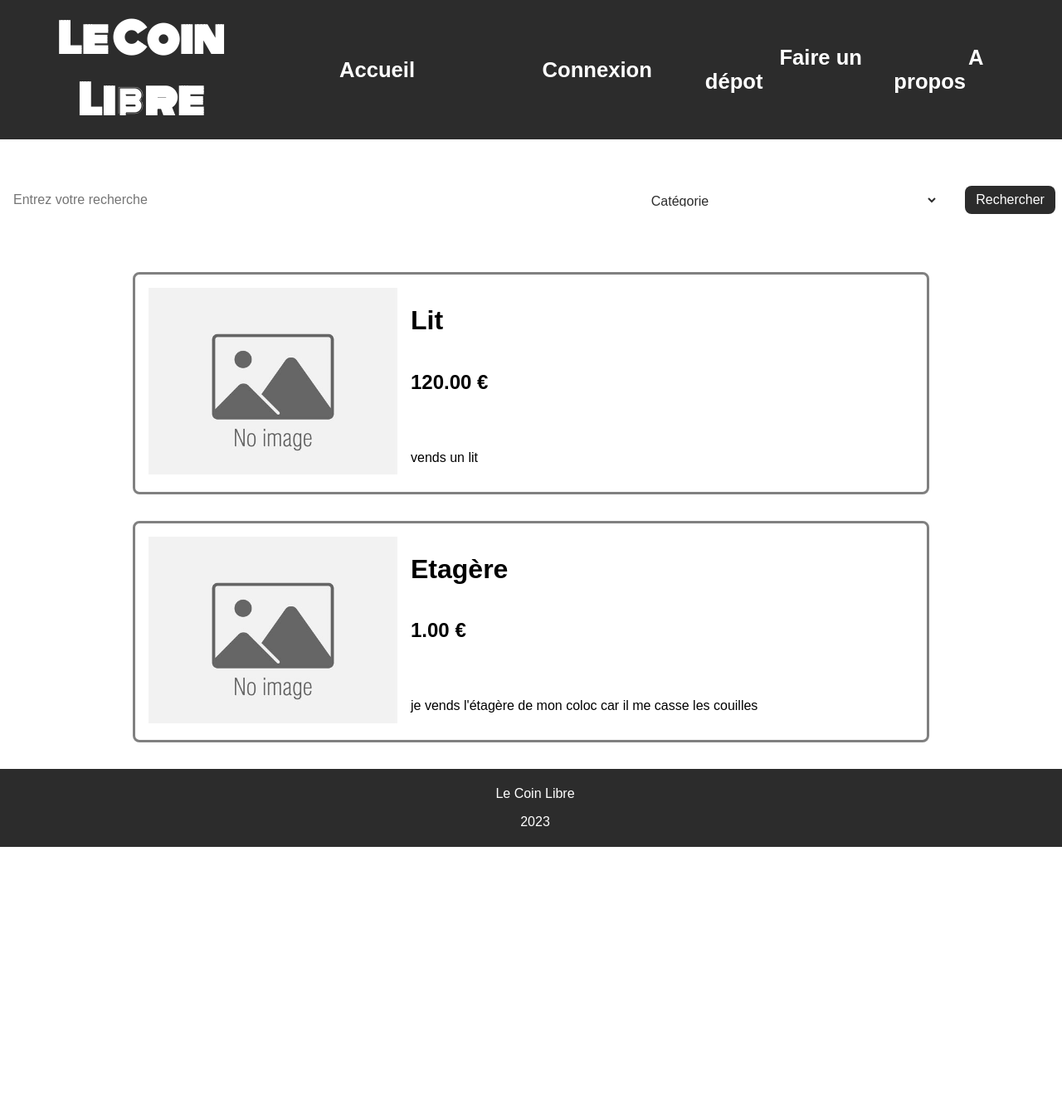
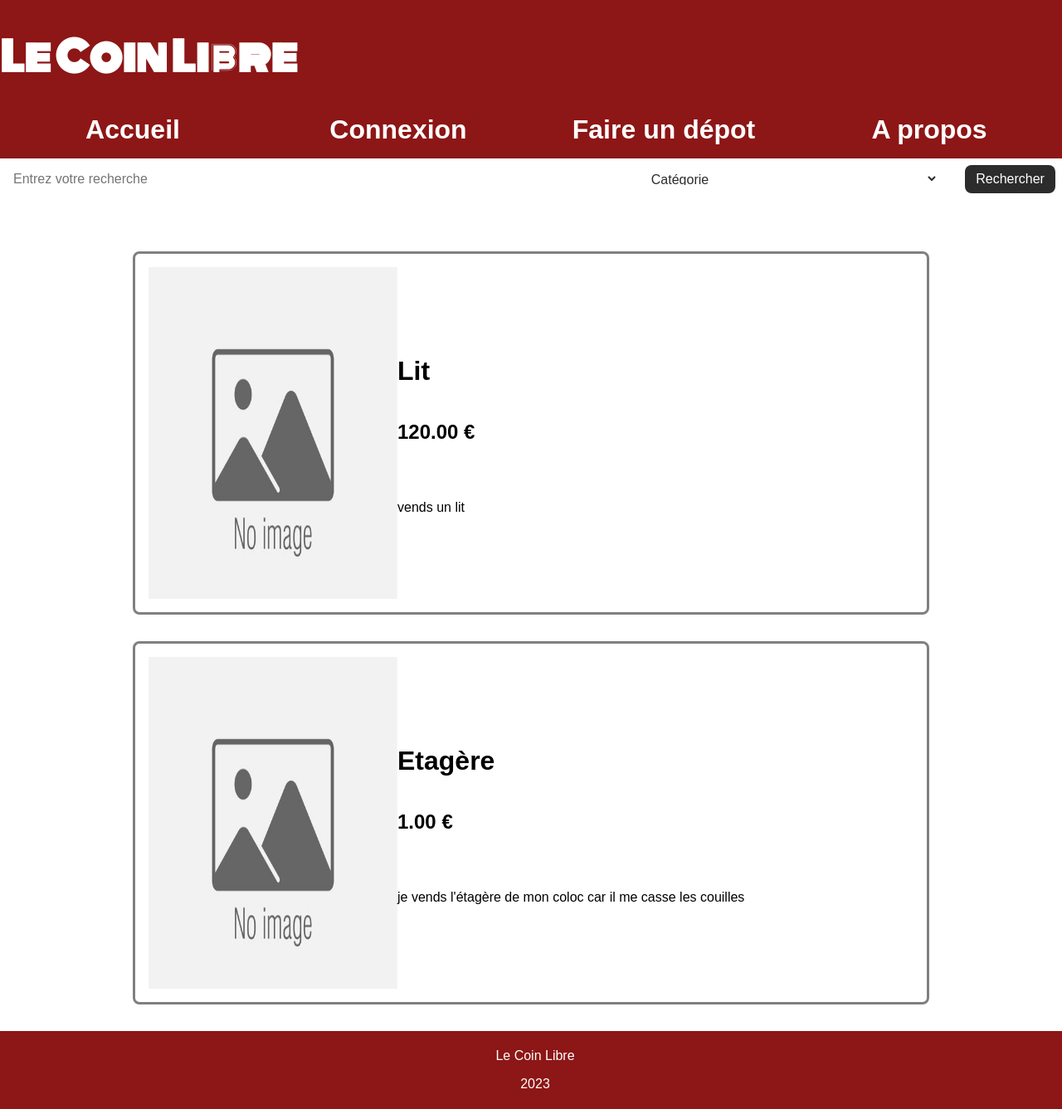
Before and after one commit to dreyze34/le_coin_libre, a Django app: page / in a window 1280 px wide. Shown: the whole page at 83% size. Before the commit the page ends 1021 px from the top, so only its background shows below. Run offline with Django 4.2, Linux system fonts and the light colour scheme; data comes from the database, SQL or seed files in the repository; both versions use the stored data as it was after the commit.

Commit message:
modification du style page produit et restructuration du CSS

```diff
--- a/le_coin_libre/store/models.py
+++ b/le_coin_libre/store/models.py
@@ -3,6 +3,7 @@ from datetime import date
 from django.db import models
 from django.db import models
 from django.contrib.auth.models import AbstractUser, BaseUserManager
+from unidecode import unidecode
 
 
 
--- a/le_coin_libre/store/static/styles.css
+++ b/le_coin_libre/store/static/styles.css
@@ -1,3 +1,8 @@
+/*Général*/
+a{
+    text-decoration: none;
+    color:black;
+}
 body {
     background-color: white;
     font-family: 'Vina Sans', sans-serif;
@@ -5,26 +10,55 @@ body {
     padding: 0;
 }
 
-.titre{
-    text-align: center;
-    font-size:1.5em;
-}
+/* Header */
 header {
-    display:flex;
-    justify-content: space-between;
-    align-items: center;
-    background-color: #2c2c2c;
+    display: flex;
+    background-color: rgb(141, 22, 22);
     color: white;
     font-family: 'Monoton', sans-serif;
-    padding: 20px;
     font-size: 2em;
     font-weight: bold;
     margin: 0;
-    height: 4em;
+    height: fit-content;
+    flex-direction: column;
+    align-items: baseline;
+}
+.titre {
+    font-size: 1.5em;
 }
 
+nav {
+    display: grid;
+    font-family: 'Vina Sans', sans-serif;
+    flex-wrap: wrap;
+    grid-template-columns: 1fr 1fr 1fr 1fr;
+    width: 100%;
+}
+
+.bouton_accueil a {
+    padding-left: 0.5em;
+    padding-right: 0.5em;
+    border-radius: 0.5em;
+    color: white;
+    margin: 0;
+}
+
+.bouton_accueil {
+    margin-left: auto;
+    margin-right: auto;
+    margin-bottom: 0.5em;
+    font-family: 'Montserrat', sans-serif;
+}
+
+
+.bouton_accueil a:hover {
+    background-color: rgba(255, 255, 255, 0.1);
+    border: 2px solid white;
+}
+
+/* Footer */
 footer{
-    background-color: #2c2c2c;
+    background-color: rgb(141, 22, 22);
     font-family: 'Vina Sans', sans-serif;
     color : white;
     text-align: center;
@@ -35,44 +69,69 @@ footer{
     margin-bottom: 0;
 }
 
-nav {
-    display: flex;
-    flex-direction: row;
-    font-family: 'Vina Sans', sans-serif;
-    justify-content: space-around;
-    width : fit-content;
-    align-items: center;
-    font-size: 0.8em;
+/* Page produit */
+
+
+.bloc_produit_seul{
+    margin: 2em;
+    padding: 2em;
+    border: 0.5em solid rgb(186, 186, 186);
+    border-radius: 2em;
 }
 
-
-.bouton_accueil a {
-    padding-left: 0.5em;
-    padding-right: 0.5em;
-    border-radius: 0.5em;
-    font-family: 'Montserrat', sans-serif;
-    font-size: 1em;
-    text-decoration: none;
-    color: white;
-    background-color: transparent;
-    /*border: 2px solid white;*/
-    margin-left:3em;
-    margin-right:2em;
-}
-
-.bouton_accueil a:hover {
-    color: white;
-    background-color: rgba(255, 255, 255, 0.1);
-    border: 2px solid white;
-}
-
-form {
+.photo_produit {
     display: flex;
     flex-direction: row;
     align-items: center;
     justify-content: center;
-    margin-top: 3em;
+    height: 25em;
+    flex-wrap: nowrap;
 }
+
+.photo_produit img {
+    height:100%;
+}
+
+.photo_produit button{
+    background-color: #2c2c2c;
+    height:100%;
+    width:2em;
+    color : white;
+}
+
+.button_gauche{
+    border-start-start-radius: 2em;
+    border-end-start-radius: 2em;
+}
+
+.button_droite{
+    border-start-end-radius: 2em;
+    border-end-end-radius: 2em;
+}
+
+.date_seul{
+
+}
+
+.titre_seul{
+
+}
+
+.description_produit_seul{
+}
+
+.prix_seul{
+}
+
+.barre{
+    border:rgb(186, 186, 186) solid 0.1em;
+    border-radius: 0.5em;
+}
+
+
+
+/* Page accueil */
+
 
 .rechercher {
     background-color: #2c2c2c;
@@ -84,6 +143,7 @@ form {
     font-family: 'Montserrat', sans-serif;
     font-size: 1em;
 }
+
 
 .bloc_produit{
     display: flex;
@@ -123,9 +183,6 @@ select{
     height:2em;
 }
 
-select.hover{
-
-}
 
 .bloc_produit{
     display: grid;
@@ -143,9 +200,6 @@ select.hover{
     height: fit-content;
 }
 
-.photo_produit{
-    margin-right:1em;
-}
 
 .description_produit{
     display: flex;
@@ -168,6 +222,7 @@ select.hover{
     margin-top: 3em;
     margin-bottom: 3em;
 }
+
 /*Page à propos*/
 
 .section {
--- a/le_coin_libre/store/templates/store/header.html
+++ b/le_coin_libre/store/templates/store/header.html
@@ -4,43 +4,10 @@
     <head>
 
         <title> Le Coin Libre </title>
-        <link href="{% static 'styles.css' %}" rel="stylesheet" type="text/css" >
+        <link href="{% static 'styles.css' %}" rel="stylesheet">
         <link rel="preconnect" href="https://fonts.googleapis.com">
         <link rel="preconnect" href="https://fonts.gstatic.com" crossorigin>
         <link href="https://fonts.googleapis.com/css2?family=Monoton&family=Roboto&display=swap" rel="stylesheet">
-        <style>
-            /* Supprime le soulignement par défaut et change la couleur du texte du lien */
-            a {
-                text-decoration: none;
-                color: black; /* Vous pouvez définir la couleur que vous préférez */
-            }
-            #changeButtonPlus {
-                background-color: #525452; /* Couleur de fond du bouton */
-                color: white; /* Couleur du texte du bouton */
-                border: none; /* Supprimer la bordure du bouton */
-                padding: 10px 20px; /* Espacement intérieur du bouton */
-                text-align: center;
-                text-decoration: none;
-                display: inline-block;
-                font-size: 16px;
-                margin: 4px 2px;
-                cursor: pointer;
-                border-radius: 4px; /* Bords arrondis */
-            }
-            #changeButtonMoins {
-                background-color: #525452; /* Couleur de fond du bouton */
-                color: white; /* Couleur du texte du bouton */
-                border: none; /* Supprimer la bordure du bouton */
-                padding: 10px 20px; /* Espacement intérieur du bouton */
-                text-align: center;
-                text-decoration: none;
-                display: inline-block;
-                font-size: 16px;
-                margin: 4px 2px;
-                cursor: pointer;
-                border-radius: 4px; /* Bords arrondis */
-            }
-        </style>
 
     </head>
     <body>
```
Also changed, not shown: le_coin_libre/store/templates/store/produit.html (+13 -13 lines), le_coin_libre/db.sqlite3.
